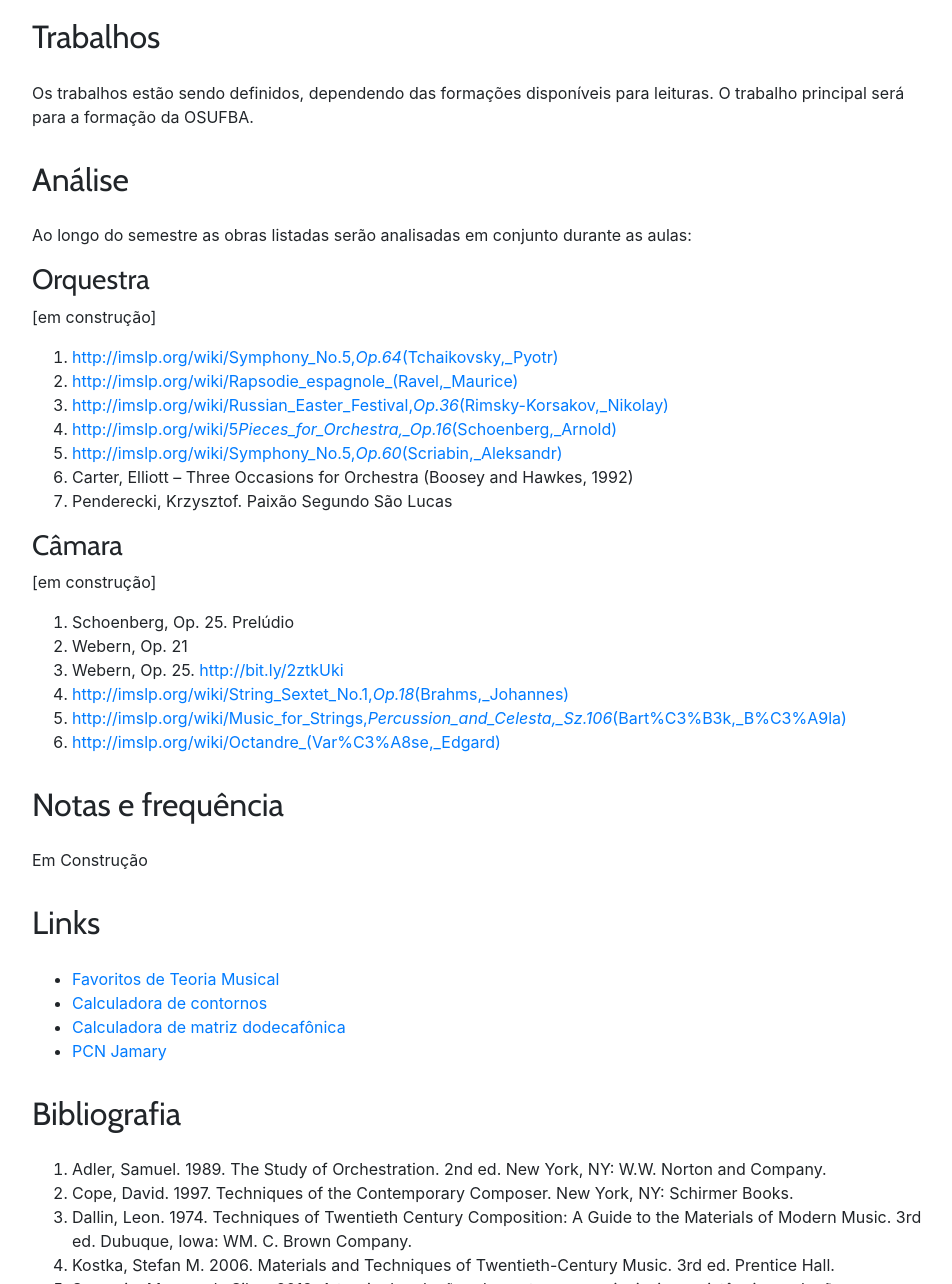
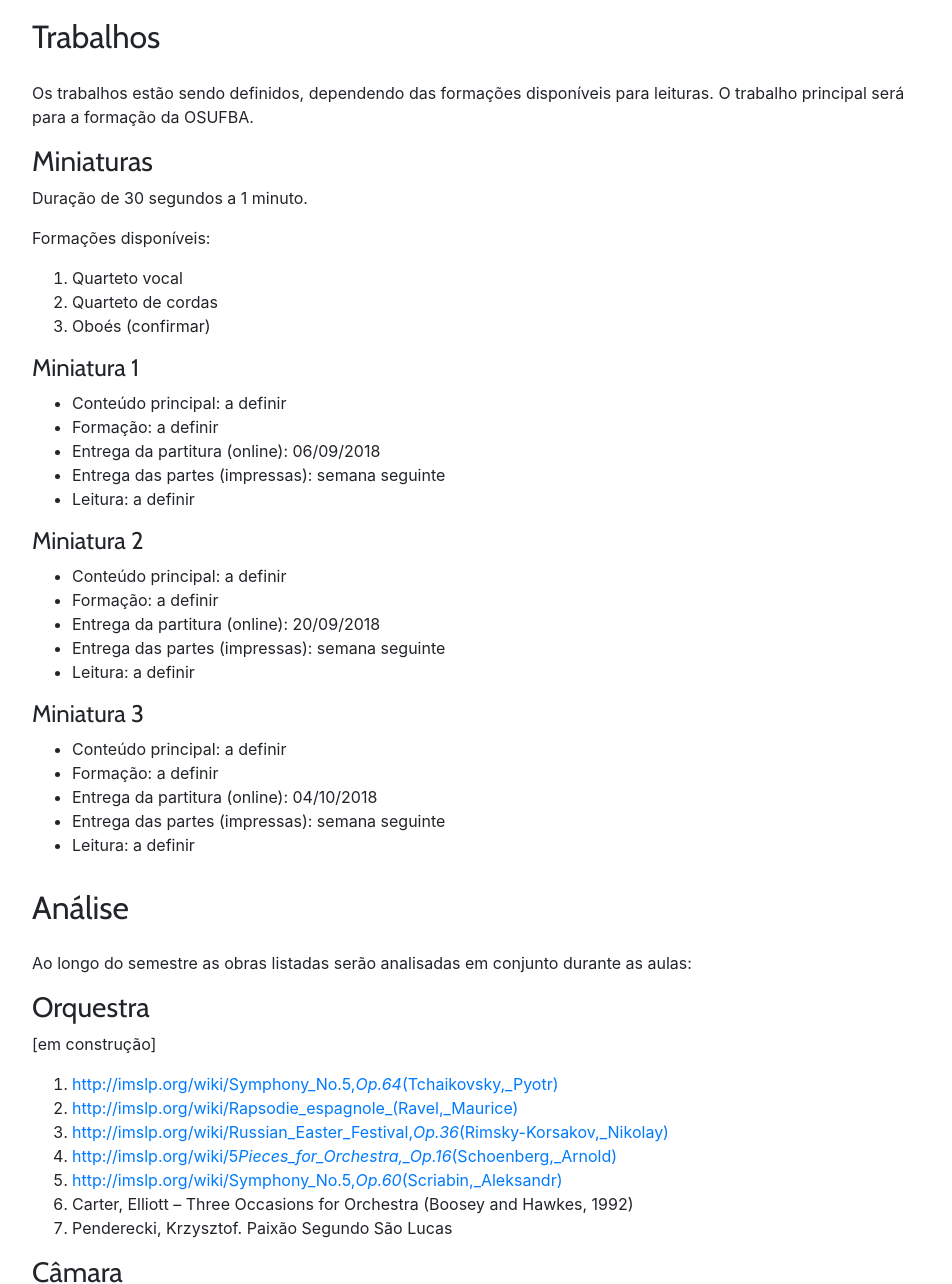
Before and after one commit to kroger/genosmus, a Jekyll site: the page built from _marcos/musb15.md, in a window 1280 px wide and 1400 px high, scrolled down 2392 px, cut to the strip 116-1400 px from the top of the window. Shown: the whole strip, without its empty margins (68-1020 px from the left). Built offline with Jekyll 4.4.1, drawn with Linux system fonts in a browser that asks for light colours; the table of contents is made by our own code.

Commit message:
Definição preliminar das miniaturas do semestre

```diff
--- a/_marcos/musb15.md
+++ b/_marcos/musb15.md
@@ -99,6 +99,39 @@ width="100%" height="300"></iframe>
 Os trabalhos estão sendo definidos, dependendo das formações disponíveis para leituras.
 O trabalho principal será para a formação da OSUFBA.
 
+### Miniaturas
+
+Duração de 30 segundos a 1 minuto.
+
+Formações disponíveis:
+
+1. Quarteto vocal
+1. Quarteto de cordas
+1. Oboés (confirmar)
+
+#### Miniatura 1
+
+ - Conteúdo principal: a definir
+ - Formação: a definir
+ - Entrega da partitura (online): 06/09/2018
+ - Entrega das partes (impressas): semana seguinte
+ - Leitura: a definir
+
+#### Miniatura 2
+
+ - Conteúdo principal: a definir
+ - Formação: a definir
+ - Entrega da partitura (online): 20/09/2018
+ - Entrega das partes (impressas): semana seguinte
+ - Leitura: a definir
+
+#### Miniatura 3
+
+ - Conteúdo principal: a definir
+ - Formação: a definir
+ - Entrega da partitura (online): 04/10/2018
+ - Entrega das partes (impressas): semana seguinte
+ - Leitura: a definir
 
 <!--
 
```
